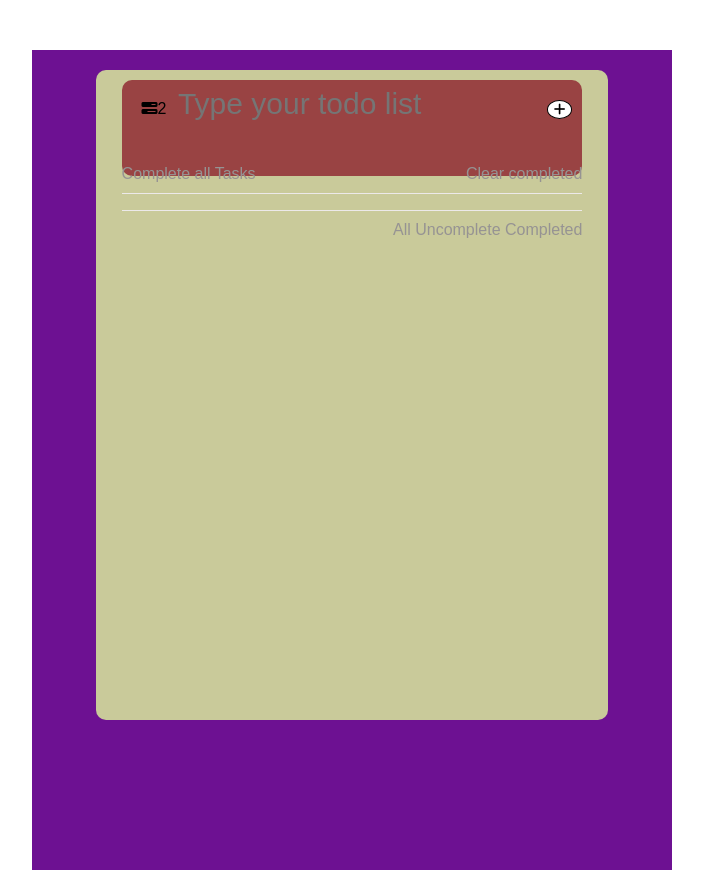
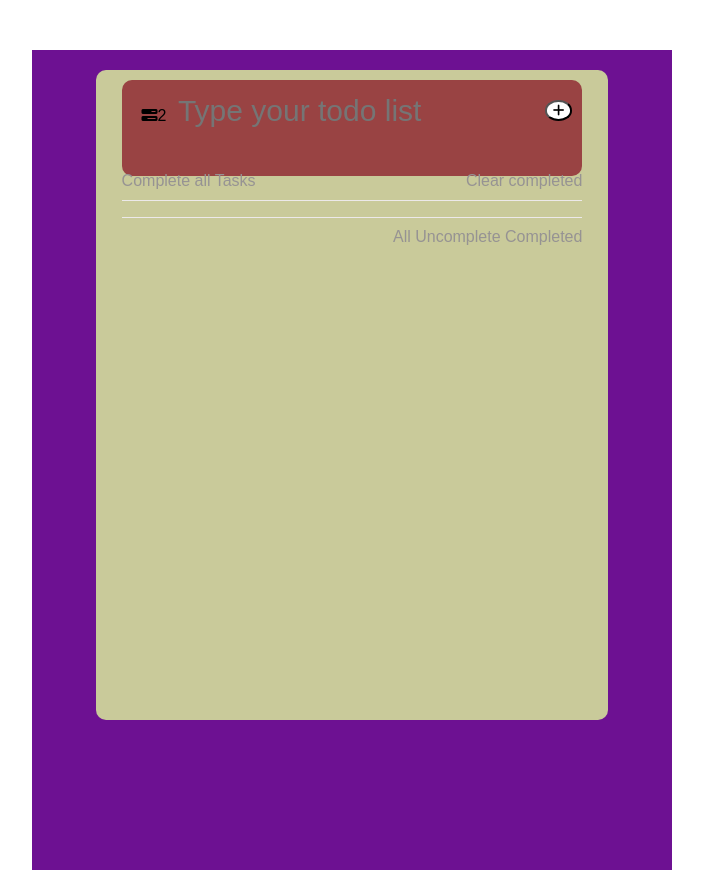
Before and after one commit to JitenderJaiswal/JitenderJaiswal.github.io, a plain HTML site: page index.html in a window 1280 px wide. Shown: the whole page, without its empty margins (288-991 px from the left). Drawn offline with Linux system fonts and the light colour scheme.

Commit message:
Update main.css

```diff
--- a/css/main.css
+++ b/css/main.css
@@ -32,7 +32,6 @@ button{
     float:right;
     margin-top:20px;
     background-color:white;
-    border:1px solid black;
     border-radius:50%;
     margin-right:10px;
 }
@@ -41,9 +40,10 @@ input[type="text"]{
     outline:none;
     background-color: rgb(153, 67, 67);
     height:40px;
-    width:75%;
+    width:70%;
     margin-left:5px;
     font-size:30px;
+	margin-top:10px;
 }
 
 ul li{
```
